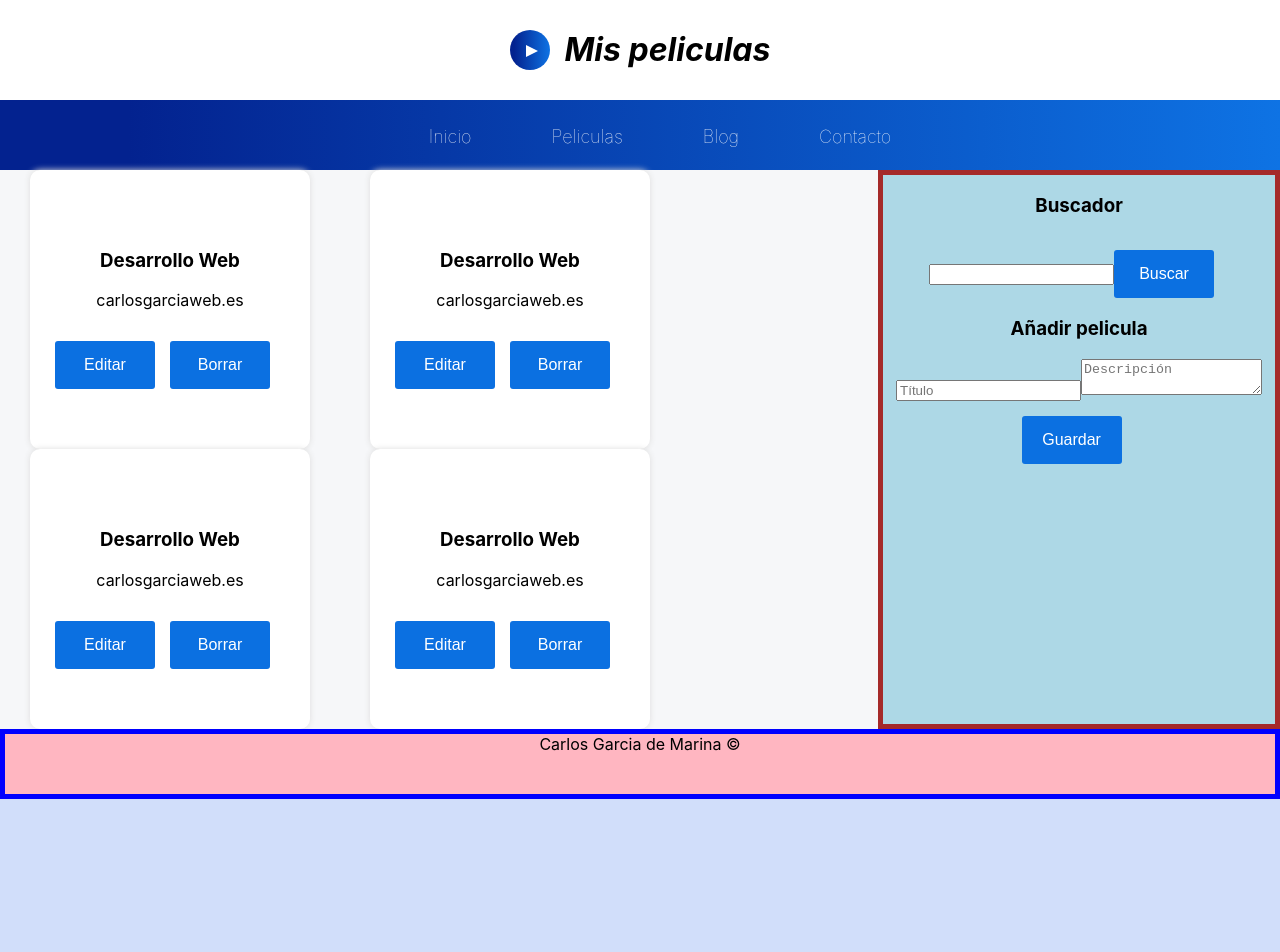
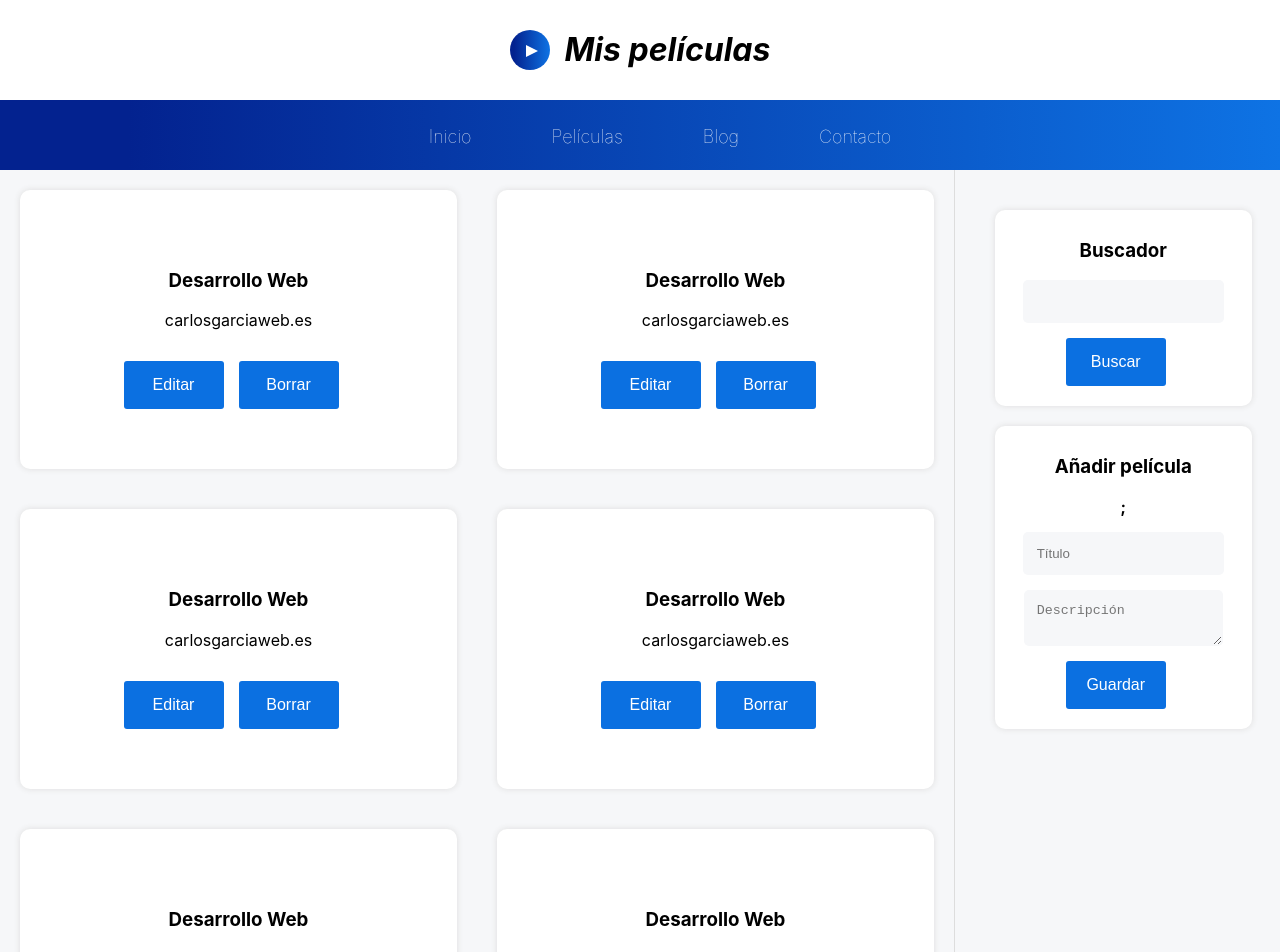
Before and after one commit to CarlosGarciaDMarina/ProyectoPeliculas_React, a React (Create React App) app: page / in a window 1280 px wide. Shown: the top 952 px of the page. Before the commit the page ends 800 px from the top, so only its background shows below. Built offline with nearby package versions, Linux system fonts and the light colour scheme.

Commit message:
Formulario y componentes completo

```diff
--- a/src/App.js
+++ b/src/App.js
@@ -1,4 +1,7 @@
 import './App.css';
+import { Buscador } from './components/Buscador';
+import { Crear } from './components/Crear';
+import { Listado } from './components/Listado';
 
 function App() {
   return (
@@ -9,7 +12,7 @@ function App() {
         <div className='logo'>
           <div className='play'></div>
         </div>
-        <h1>Mis peliculas</h1>
+        <h1>Mis películas</h1>
       </header>
 
       {/* Barra de navegación */}
@@ -19,7 +22,7 @@ function App() {
             <a href='/#'>Inicio</a>
           </li>
           <li>
-            <a href='/#'>Peliculas</a>
+            <a href='/#'>Películas</a>
           </li>
           <li>
             <a href='/#'>Blog</a>
@@ -32,64 +35,23 @@ function App() {
 
       {/* Contenido principal */}
       <section className='content'>
+
         {/* Peliculas */}
-        <article className='peli-item'>
-          <h3 className='title'>Desarrollo Web</h3>
-          <p className='description'>carlosgarciaweb.es</p>
-
-          <button className='edit'>Editar</button>
-          <button className='delete'>Borrar</button>
-        </article>
-
-        <article className='peli-item'>
-          <h3 className='title'>Desarrollo Web</h3>
-          <p className='description'>carlosgarciaweb.es</p>
-
-          <button className='edit'>Editar</button>
-          <button className='delete'>Borrar</button>
-        </article>
-
-        <article className='peli-item'>
-          <h3 className='title'>Desarrollo Web</h3>
-          <p className='description'>carlosgarciaweb.es</p>
-
-          <button className='edit'>Editar</button>
-          <button className='delete'>Borrar</button>
-        </article>
-
-        <article className='peli-item'>
-          <h3 className='title'>Desarrollo Web</h3>
-          <p className='description'>carlosgarciaweb.es</p>
-
-          <button className='edit'>Editar</button>
-          <button className='delete'>Borrar</button>
-        </article>
-
+        <Listado></Listado>
       </section>
 
       {/* Barra lateral */}
       <aside className='lateral'>
-        <div className='search'>
-          <h3 className='title'>Buscador</h3>
-          <form>
-            <input type='text' />
-            <button>Buscar</button>
-          </form>
-        </div>
 
-        <div className='add'>
-          <h3 className='title'>Añadir pelicula</h3>
-          <form>
-            <input type='text' placeholder='Título' />
-            <textarea placeholder='Descripción' />
-            <input type='submit' value="Guardar" />
-          </form>
-        </div>
+        <Buscador></Buscador>
+
+        <Crear></Crear>
+
       </aside>
 
       {/* Pie de página */}
       <footer className='footer'>
-        Carlos Garcia de Marina &copy;
+      &copy; PeliculApp - Carlos Garcia de Marina.
       </footer>
 
     </div>
--- /dev/null
+++ b/src/components/Buscador.js
@@ -0,0 +1,14 @@
+import React from 'react'
+
+export const Buscador = () => {
+  return (
+    <div className='search'>
+    <h3 className='title'>Buscador</h3>
+    <form>
+      <input type='text' />
+      <button>Buscar</button>
+    </form>
+  </div>
+
+  )
+}
--- /dev/null
+++ b/src/components/Crear.js
@@ -0,0 +1,55 @@
+import React, { useState } from 'react'
+
+export const Crear = () => {
+
+    // Nombramos variables para utilizarlas en el HTML
+    const tituloComponente = "Añadir película";
+
+    // Creamos un estado para gestionar nuestros estados de la app
+    const  [ peliState, setPeliState ]  = useState({
+        titulo: '',
+        descripcion: ''
+    });
+
+    const { titulo, descripcion } = peliState;
+
+    // Funcion onSUbmit
+    const conseguirDatosForm = e => {
+        // Evitamos el refresco de pantalla
+        e.preventDefault();
+
+        // Conseguir datos del formulatio
+        let target = e.target;
+        let titulo = target.titulo.value;
+        let descripcion = target.descripcion.value;
+
+        // Crear el objeto de la pelicula a guardar
+        let peli = {
+            id: new Date().getTime(),
+            titulo,
+            descripcion
+        };
+
+        // Guardamos la info en el estado
+        setPeliState(peli)
+
+        console.log(peliState);
+    }
+
+  return (
+    <div className='add'>
+        <h3 className='title'>{tituloComponente}</h3>
+
+        <strong>
+            {/* Si existe un titulo y una descripcion nos lo enseña */}
+            {(titulo && descripcion) && "Has creado la pelicula: " + titulo};
+        </strong>
+
+        <form onSubmit={conseguirDatosForm}>
+            <input type='text' placeholder='Título' id='titulo' name='titulo' />
+            <textarea placeholder='Descripción' id='descripcion' name='descripcion' />
+            <input type='submit' value="Guardar" id='save' />
+        </form>
+  </div>
+  )
+}
--- /dev/null
+++ b/src/components/Listado.js
@@ -0,0 +1,71 @@
+import React from 'react'
+
+export const Listado = () => {
+  return (
+    <>
+        <article className='peli-item'>
+          <h3 className='title'>Desarrollo Web</h3>
+          <p className='description'>carlosgarciaweb.es</p>
+
+          <button className='edit'>Editar</button>
+          <button className='delete'>Borrar</button>
+        </article>
+
+        <article className='peli-item'>
+          <h3 className='title'>Desarrollo Web</h3>
+          <p className='description'>carlosgarciaweb.es</p>
+
+          <button className='edit'>Editar</button>
+          <button className='delete'>Borrar</button>
+        </article>
+
+        <article className='peli-item'>
+          <h3 className='title'>Desarrollo Web</h3>
+          <p className='description'>carlosgarciaweb.es</p>
+
+          <button className='edit'>Editar</button>
+          <button className='delete'>Borrar</button>
+        </article>
+
+        <article className='peli-item'>
+          <h3 className='title'>Desarrollo Web</h3>
+          <p className='description'>carlosgarciaweb.es</p>
+
+          <button className='edit'>Editar</button>
+          <button className='delete'>Borrar</button>
+        </article>
+
+        <article className='peli-item'>
+          <h3 className='title'>Desarrollo Web</h3>
+          <p className='description'>carlosgarciaweb.es</p>
+
+          <button className='edit'>Editar</button>
+          <button className='delete'>Borrar</button>
+        </article>
+
+        <article className='peli-item'>
+          <h3 className='title'>Desarrollo Web</h3>
+          <p className='description'>carlosgarciaweb.es</p>
+
+          <button className='edit'>Editar</button>
+          <button className='delete'>Borrar</button>
+        </article>
+
+        <article className='peli-item'>
+          <h3 className='title'>Desarrollo Web</h3>
+          <p className='description'>carlosgarciaweb.es</p>
+
+          <button className='edit'>Editar</button>
+          <button className='delete'>Borrar</button>
+        </article>
+
+        <article className='peli-item'>
+          <h3 className='title'>Desarrollo Web</h3>
+          <p className='description'>carlosgarciaweb.es</p>
+
+          <button className='edit'>Editar</button>
+          <button className='delete'>Borrar</button>
+        </article>
+    </>
+  )
+}
--- a/src/index.css
+++ b/src/index.css
@@ -23,6 +23,7 @@ code {
   grid-template-areas:
   "header header header header"
   "nav nav nav nav"
+  "content content content lateral"
   "content content content lateral"
   "footer footer footer footer"
   ;
@@ -110,18 +111,18 @@ code {
 }
 
 .peli-item {
+  flex-grow: 1;
   background-color: #FFFFFF;
   border-radius: 10px;
   box-shadow: 0px 0px 6px #dddddd;
-  margin-left: 30px;
-  margin-right: 30px;
+  margin: 20px;
   padding: 60px 25px;
 
 }
 
 button,
 input[type="Submit"],
-input[type="Submit"] {
+input[type="button"] {
   background:#0b70e1;
   color: #FFFFFF;
   width: 100px;
@@ -139,7 +140,7 @@ input[type="Submit"] {
 }
 
 .peli-item .edit:hover {
-  background: #e77b00;
+  background: #00c6ab;
 
 }
 
@@ -147,18 +148,66 @@ input[type="Submit"] {
   background: #9b0202;
 }
 
-
-
 /* ESTILOS BARRA LATERAL */
 .lateral {
   grid-area: lateral;
-  border: 5px solid brown;
-  background-color: lightblue;
+  background-color: #F6F7F9;
+  border-left: 1px solid #dddddd;
+  padding: 20px;
+
+}
+
+.lateral > div {
+  box-sizing: border-box;
+  width: 90%;
+  margin: 20px;
+  padding: 20px;
+  padding-top: 10px;
+  background-color: #FFFFFF;
+  border-radius: 10px;
+  box-shadow: 0px 0px 6px #dddddd;
+}
+
+.lateral input[type="text"],
+.lateral input[type="search"],
+.lateral textarea {
+  display: block;
+  margin: 0 auto;
+  margin-top: 15px;
+  padding: 12px;
+  border-radius: 5px;
+  background-color: #F6F7F9;
+  color: #454545;
+  width: 80%;
+  opacity: 4;
+  outline: 0;
+  border-color: transparent;
 }
 
 /* ESTILOS FOOTER */
 .footer {
   grid-area: footer;
-  border: 5px solid blue;
-  background-color: lightpink;
+  color: #454545;
+  background-color: #d1defa;
+  border-top: 1px solid #ffffff;
+  text-align: left;
+  line-height: 68px;
+  padding-left: 25px;
 }
+
+.footer a {
+  color: #0b468a;
+  text-decoration: none;
+}
+
+@media (max-width: 1080px) {
+  .content {
+    flex-flow: column wrap;
+    justify-content: center;
+    align-items: center;
+  }
+
+  .peli-item {
+    width: 80%;
+  }
+}
```
